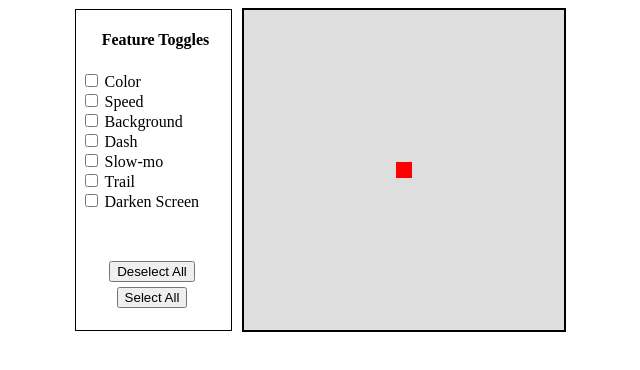
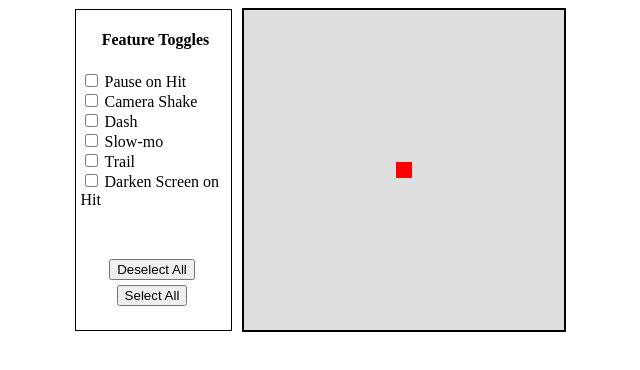
Before and after one commit to MasterMilkX/week2-prototype, a plain HTML site: page index.html in a window 1280 px wide. Shown: the whole page, without its empty margins (320-960 px from the left). Drawn offline with Linux system fonts and the light colour scheme.

Commit message:
fix toggles

```diff
--- a/index.html
+++ b/index.html
@@ -40,13 +40,12 @@
 				<h4 style='text-align: center'>Feature Toggles</h4>
 
 				<!-- put juicy features here -->
-				<input type='checkbox' class='featTog' id='color'>Color<br>
-				<input type='checkbox' class='featTog' id='speed'>Speed<br>
-				<input type='checkbox' class='featTog' id='background'>Background<br>
+				<input type='checkbox' class='featTog' id='pause'>Pause on Hit<br>
+				<input type='checkbox' class='featTog' id='camera'>Camera Shake<br>
 				<input type='checkbox' class='featTog' id='dash'>Dash<br>
 				<input type='checkbox' class='featTog' id='slomo'>Slow-mo<br>
 				<input type='checkbox' class='featTog' id='trail'>Trail<br>
-				<input type='checkbox' class='featTog' id='dark'>Darken Screen<br>
+				<input type='checkbox' class='featTog' id='dark'>Darken Screen on Hit<br>
 
 				<!-- select/deselect all button -->
 				<div style='text-align: center;margin-top: 50px'>
```
